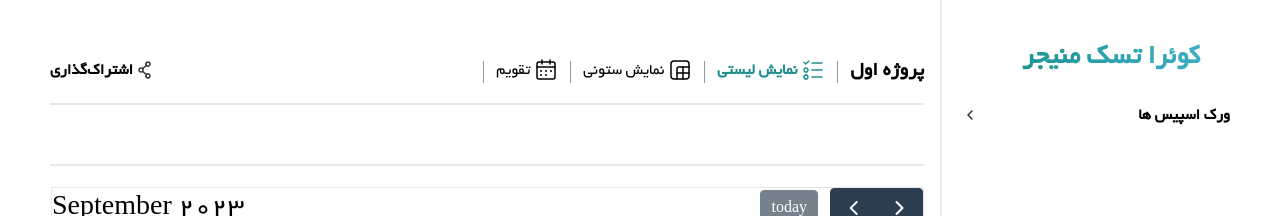
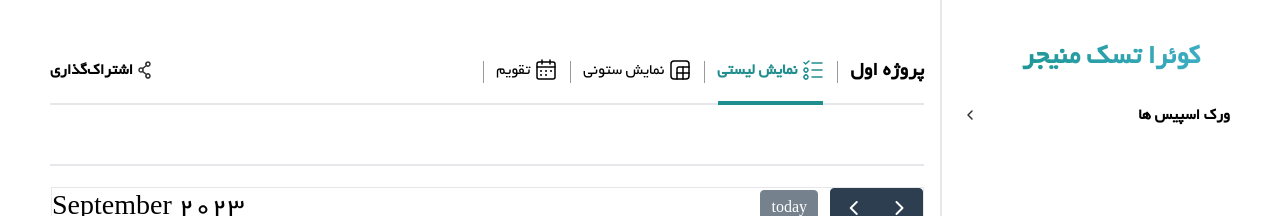
Before and after one commit to Summer-Frontend-Quera-Bootcamp/Quera-TaskManager, a React (Create React App) app: page /main in a window 1280 px wide. Both pictures are taken after a click on the element "نمایش لیستی". Shown: the top 216 px of the page. Built offline with nearby package versions, Linux system fonts and the light colour scheme.

Commit message:
Add => [Set SelectBorder For Navbar]

```diff
--- /dev/null
+++ b/src/components/NavBorder/buttonborder.tsx
@@ -0,0 +1,17 @@
+import * as React from "react";
+
+interface BorderProps {
+  width: number;
+  right:number;
+}
+
+const NavBorder: React.FC<BorderProps> = ({ width,right}) => {
+  return (
+    <div
+      className="h-[0px] origin-top rotate-180 border-[#208D8E] border-2 absolute"
+      style={{ width: `${width}px` , right: `${right}px`}}
+    ></div>
+  );
+};
+
+export default NavBorder;
--- a/src/components/Navbar/index.tsx
+++ b/src/components/Navbar/index.tsx
@@ -3,6 +3,7 @@ import SvgCol from "../iconComponents/col";
 import SvgCelender from "../iconComponents/celender";
 import SvgDoList from "../iconComponents/dolist";
 import Shareicon from "../iconComponents/Shareicon"
+import Navborder from "../NavBorder/buttonborder";
 const Index = () => {
   const [clickedIndex, setClickedIndex] = useState<number | null>(null);
   const handleClick = (index: number) => clickedIndex === index ? null : setClickedIndex(index);
@@ -53,8 +54,14 @@ const Index = () => {
           </div>
         </div>
       </div>
-      <div>
-      </div>
+      {clickedIndex !== null && (
+        <div onClick={() => handleClick(clickedIndex)}>
+          <Navborder
+            width={clickedIndex === 0 ? 105 : clickedIndex === 1 ? 108 : 60}
+            right={clickedIndex === 0 ? 101 : clickedIndex === 1 ? 234 : 368}
+          />
+        </div>
+      )}
     </div>
   )
 }
```
